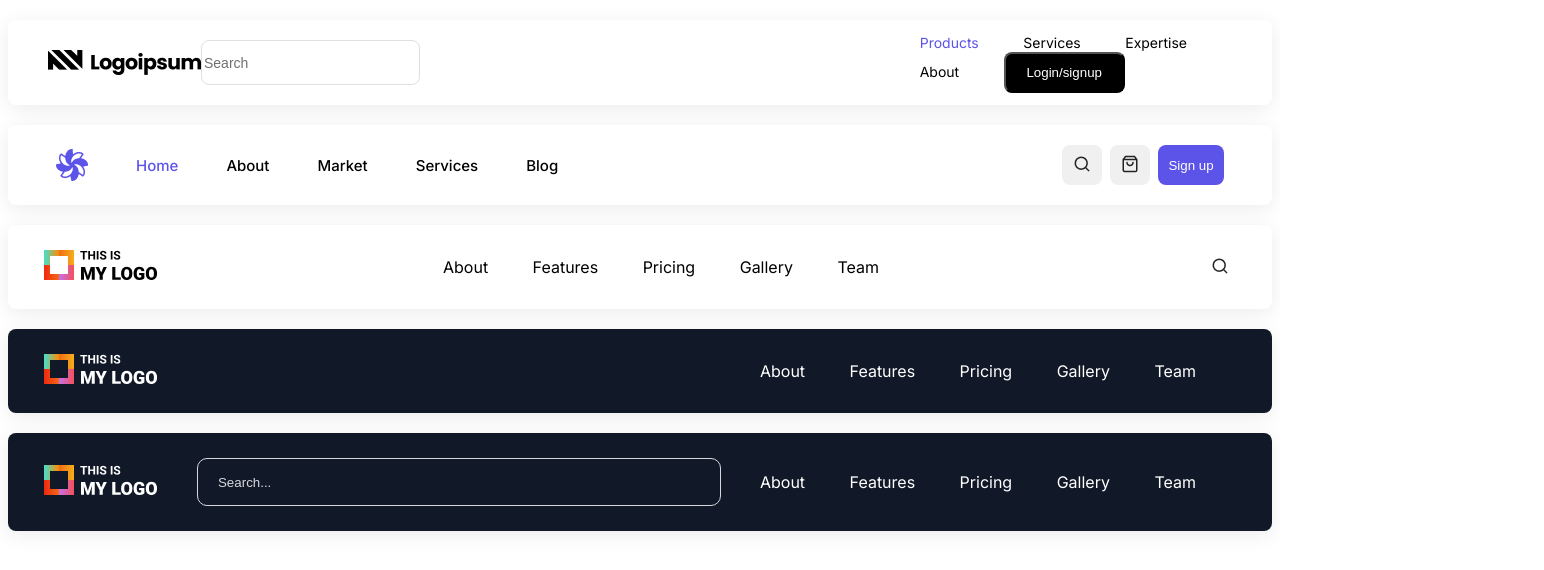
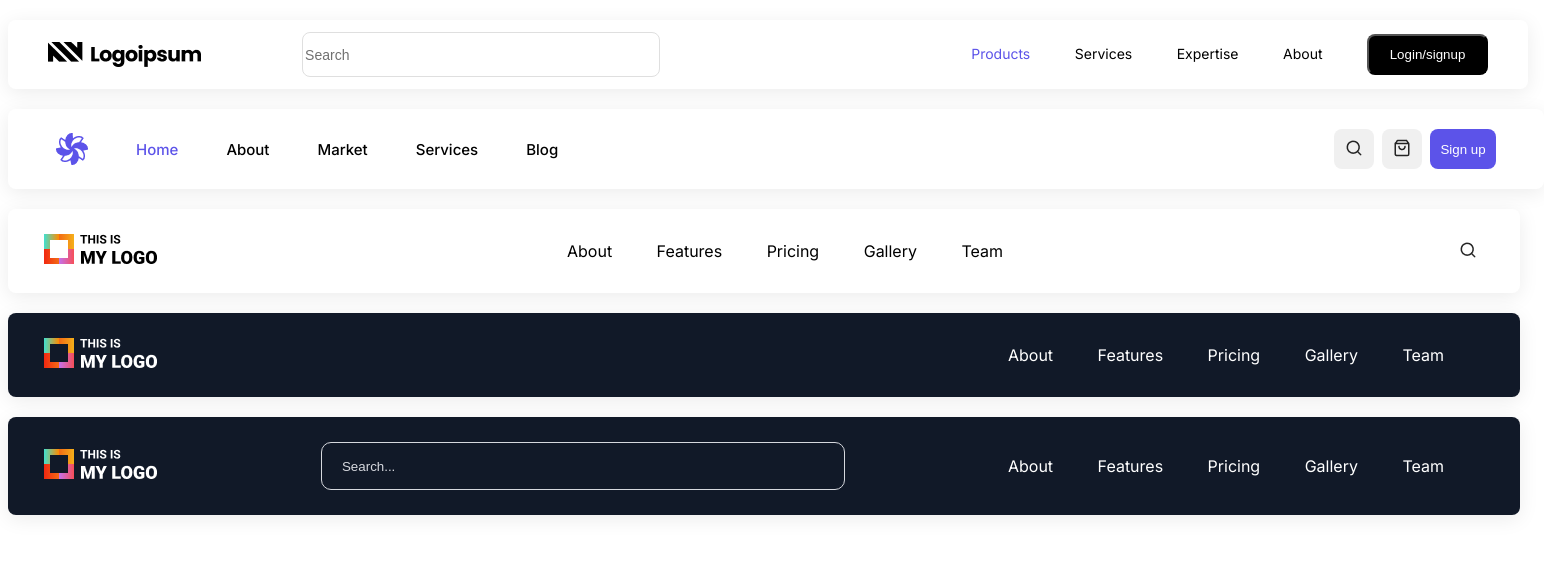
Before and after one commit to mmnta1221/myFile, a plain HTML site: page headers/index.html in a window 1280 px wide. Shown: the whole page, 1544 px wide, since content can reach past the window. Drawn offline with Linux system fonts and the light colour scheme.

Commit message:
Add files via upload

```diff
--- a/headers/style.css
+++ b/headers/style.css
@@ -1,11 +1,13 @@
 @import url('https://fonts.googleapis.com/css2?family=Inter:ital,opsz,wght@0,14..32,100..900;1,14..32,100..900&family=Raleway:ital,wght@0,100..900;1,100..900&display=swap');
 
 header{
+    width: 1440px;
     border-radius: 8px;
     margin-top: 20px;
     font-family: 'Inter';
 }
 .header1{
+    width: 1440px;
     display: flex;
     justify-content: space-between;
     padding: 12px 40px;
@@ -37,7 +39,7 @@ nav a.active{
     font-weight: 400;
     border: 1px solid #DFDFDF;
     color: #707070;
-    margin-right: 500px;
+    margin-right: 210px;
     border-radius: 8px;
 
 }
@@ -54,6 +56,8 @@ nav a.active{
     padding: 20px 48px;
     box-shadow: 0px 4px 20px 0px #00000014;
     align-items: center;
+    width: 1440px;
+
 
 
 }
@@ -104,6 +108,7 @@ nav a.active{
     padding: 25px 36px;
     box-shadow: 0px 4px 20px 0px #00000014;
     align-items: center;
+    width: 1440px;
 
 
 }
@@ -127,6 +132,7 @@ nav a.active{
     box-shadow: 0px 4px 20px 0px #00000014;
     align-items: center;
     background-color: #111928;
+    width: 1440px;
 
 
 }
@@ -144,6 +150,7 @@ nav a.active{
     box-shadow: 0px 4px 20px 0px #00000014;
     align-items: center;
     background-color: #111928;
+    width: 1440px;
 
 
 }
```
